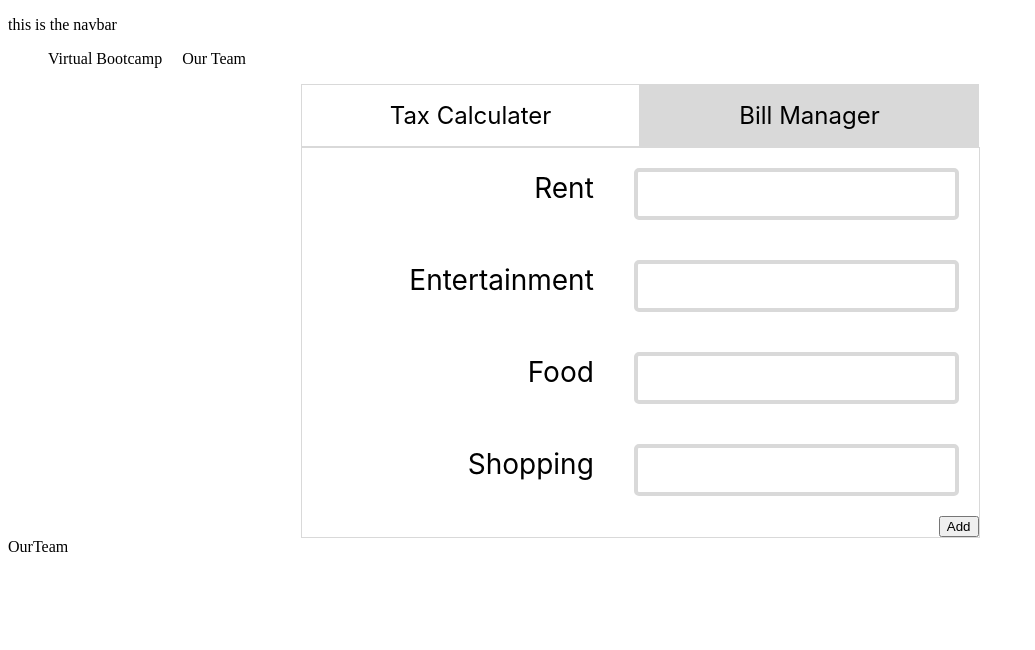
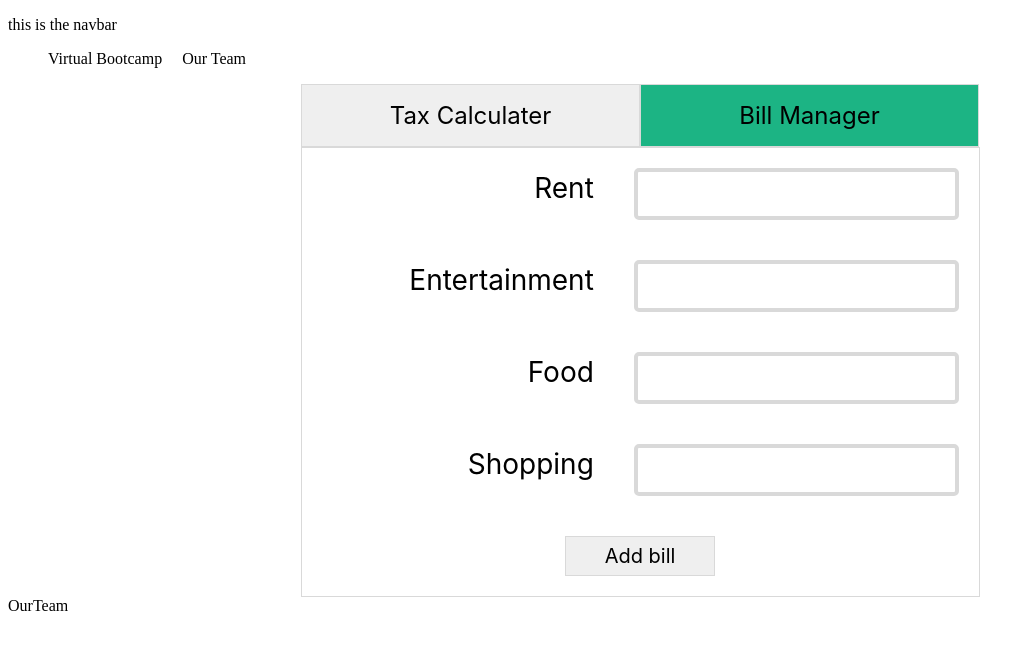
Before and after one commit to kiptanuiBoaz/tax-calculator-app-client, a React (Create React App) app in the folder client/: page / in a window 1280 px wide. Both pictures are taken after a click on the button "Bill Manager". Shown: the top 650 px of the page, without its empty margins (0-1035 px from the left). Built offline with nearby package versions, Linux system fonts and the light colour scheme.

Commit message:
tax calculater style

```diff
--- a/client/src/components/main_page/Main.jsx
+++ b/client/src/components/main_page/Main.jsx
@@ -16,8 +16,8 @@ export const Main = () => {
     <section className="mainSection">
 
       <div >
-        <button className="selectBtn" style= {{backgroundColor:(task === "tax") && "#D9D9D9"}} onClick={setPage} name="tax" >Tax Calculater</button>
-        <button  className="selectBtn" style= {{backgroundColor:(task === "bill") && "#D9D9D9"}} onClick={setPage} name="bill" >Bill Manager</button>
+        <button className="selectBtn" style= {{backgroundColor:(task === "tax") &&  "#1CB484"}} onClick={setPage} name="tax" >Tax Calculater</button>
+        <button  className="selectBtn" style= {{backgroundColor:(task === "bill") &&  "#1CB484"}} onClick={setPage} name="bill" >Bill Manager</button>
       </div>
 
       <div className="main-div">
--- a/client/src/components/main_page/billmanager/BillManager.jsx
+++ b/client/src/components/main_page/billmanager/BillManager.jsx
@@ -49,7 +49,7 @@ export const BillManager = () => {
     <div className="label-bill">
           {bills.map((bill,i,bills)=>{
             return(
-              <div >
+              <div className="label-bill" >
 
                 <label>{bill.billName}</label>
                 <input onChange={ (event)=>{ setDefaultBill({
@@ -65,12 +65,16 @@ export const BillManager = () => {
           })}
 
           {clicked &&
-            <div >
+            <div className="secodary-input" >
               <input onChange={addNewBill} type="text" name="billName" value={newBill.billName} />
               <input onChange={addNewBill} type="number" name="billValue"  value={parseInt(newBill.billValue)}/>
             </div>
           }
-          <button onClick={ (event)=>{event.preventDefault(); handleClick()}}>Add</button>
+          <div className="billButtons">
+            <button onClick={ (event)=>{event.preventDefault(); handleClick()}}>Add bill</button>
+            {clicked && <button onClick={()=>!setClicked(false)}>Remove bill</button> }
+          </div>
+
 
 {/*
       <p>{`Balance:  KES ${balance} `}</p>  */}
--- a/client/src/components/main_page/billmanager/billManager.css
+++ b/client/src/components/main_page/billmanager/billManager.css
@@ -7,8 +7,6 @@
 
     width:100%;
     text-align: right;
-
-
 }
 
 .label-bill input{
@@ -20,8 +18,12 @@
 
 }
 
+.label-bill input:focus{
+    outline-color:  #1CB484;
+}
+
 .label-bill label {
-    width:225.68px;
+
     height: 22px;
     font-family: 'Inter';
     font-style: normal;
@@ -33,3 +35,23 @@
     margin-left: -30px;
     margin-right: 20px;
 }
+
+.secodary-input{
+    display: flex;
+    flex-direction: row;
+}
+.billButtons{
+    text-align: center;
+
+}
+.billButtons>button{
+    width: 150px;
+    height: 40px;
+    font-size: 20px;
+    margin: 20px;
+    font-family: Inter;
+    color:black;
+    text-align: center;
+    border: 1px solid #D9D9D9;
+    font-weight: 400;
+}
--- a/client/src/components/main_page/mainPage.css
+++ b/client/src/components/main_page/mainPage.css
@@ -9,7 +9,7 @@
 }
 
 .selectBtn{
-    background-color: #fff;
+    background-color:  "#D9D9D9";
     width: 338.97px;
     height: 62.53px;
     font-family: Inter;
--- a/client/src/components/main_page/taxcalculator/TaxCalculater.jsx
+++ b/client/src/components/main_page/taxcalculator/TaxCalculater.jsx
@@ -7,8 +7,6 @@ import "./taxCalculator.css";
 export const TaxCalculater = () => {
 
   const data = {yearOfTaxation: '2000'}
-
-
 
   const formSubmit = (event) =>{
     event.preventDefault();
@@ -76,7 +74,7 @@ export const TaxCalculater = () => {
       />
 
 
-      <button onClick={formSubmit}>Calculate </button>
+      <button  className = "selectBtn" onClick={formSubmit}>Calculate </button>
 
     </form>
   </>
--- a/client/src/components/main_page/taxcalculator/taxCalculator.css
+++ b/client/src/components/main_page/taxcalculator/taxCalculator.css
@@ -2,7 +2,7 @@
     display: flex;
     flex-direction: column;
     padding: 20px;
-    text-align: left;
+    text-align: right;
     font-family: Inter;
     font-size: 23px;
     font-weight: 400;
@@ -10,6 +10,7 @@
     letter-spacing: 0em;
     text-align: left;
     padding-left:30px;
+    justify-content: right;
 
 }
 
@@ -25,3 +26,8 @@
     border: 4px solid #D9D9D9;
     border-radius: 5px;
 }
+
+.label-radio{
+    display: flex;
+    flex-direction: row;
+}
```
